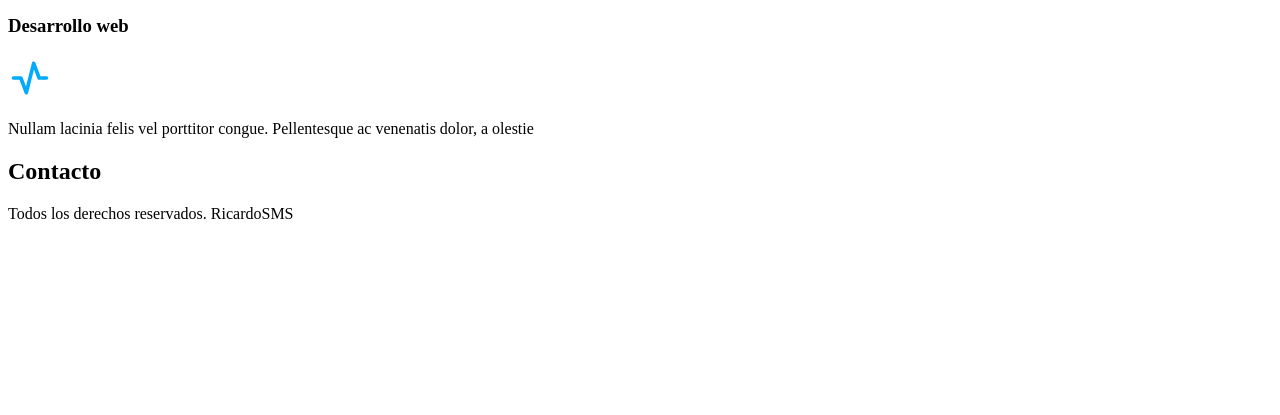
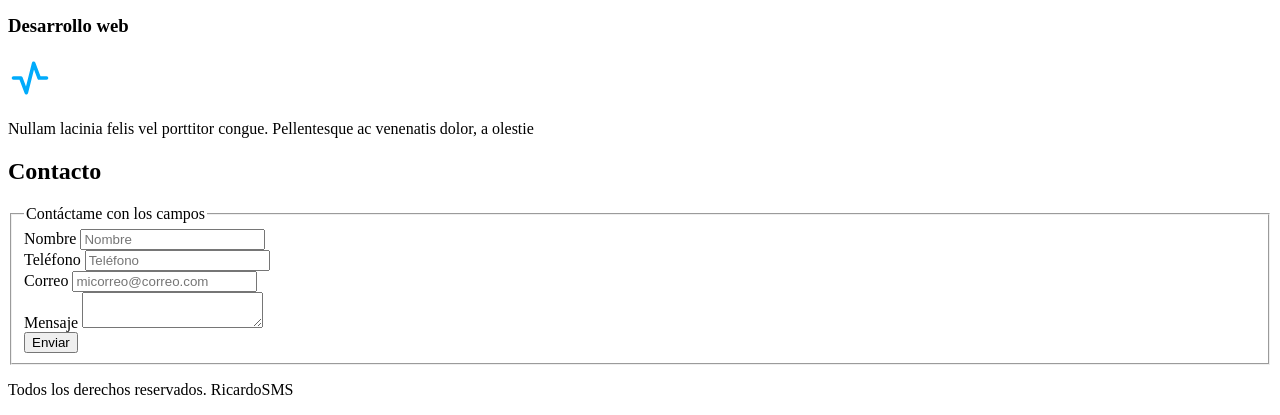
Before and after one commit to Ricardosaid/Full-Stack, a plain HTML site: page index.html in a window 1280 px wide. Shown: the part 615-1030 px from the top of the page. Before the commit the page ends 854 px from the top, so only its background shows below. Drawn offline with Linux system fonts and the light colour scheme.

Commit message:
agrego formulario

```diff
--- a/index.html
+++ b/index.html
@@ -87,6 +87,38 @@
 
     <section>
         <h2>Contacto</h2>
+
+        <form action="">
+            <fieldset>
+                <legend>Contáctame con los campos</legend>
+
+                <div>
+                    <label>Nombre</label>
+                    <input type="text" placeholder="Nombre">
+                </div>
+
+                <div>
+                    <label>Teléfono</label>
+                    <input type="number" placeholder="Teléfono">
+                </div>
+
+                <div>
+                    <label>Correo</label>
+                    <input type="email" placeholder="micorreo@correo.com">
+                </div>
+
+                <div>
+                    <label>Mensaje</label>
+                    <textarea></textarea>
+                </div>
+
+                <div>
+                    <input type="submit" value="Enviar">
+                </div>
+
+            </fieldset>
+
+        </form>
     </section>
 
     <footer>
```
